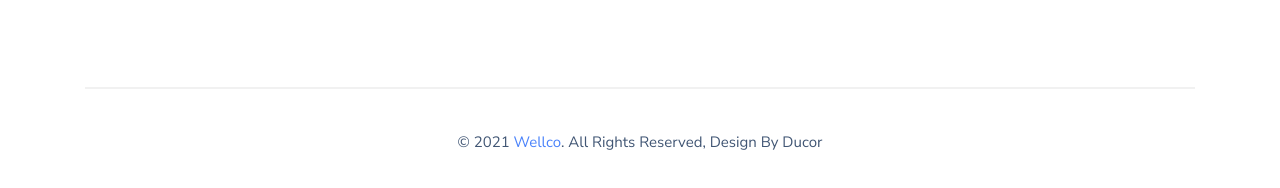
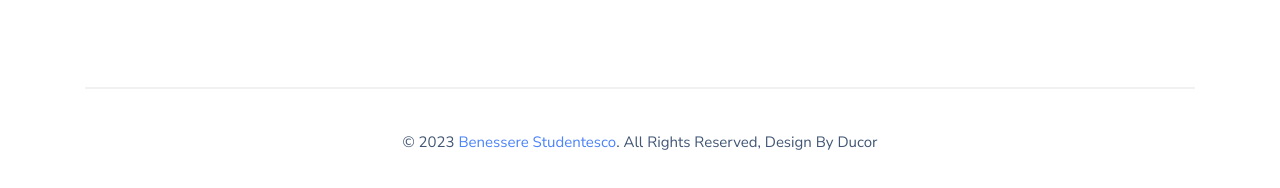
Before and after one commit to benesserestudentesco/benesserestudentesco.github.io, a plain HTML site: page wellco-jekyll-netlify-app/index.html in a window 1280 px wide. Shown: the part 9930-10118 px from the top of the page. Drawn offline with Linux system fonts and the light colour scheme; files whose address does not match are found by name.

Commit message:
Update index.html

```diff
--- a/wellco-jekyll-netlify-app/index.html
+++ b/wellco-jekyll-netlify-app/index.html
@@ -1897,7 +1897,7 @@ Modern Life
         </div>
 
         <div class="footer_bottom">
-            <p class="mb-0">© 2021 <a href="#">Wellco</a>. All Rights Reserved, Design By Ducor </p>
+            <p class="mb-0">© 2023 <a href="#">Benessere Studentesco</a>. All Rights Reserved, Design By Ducor </p>
         </div>
     </div>
 </footer>
```
